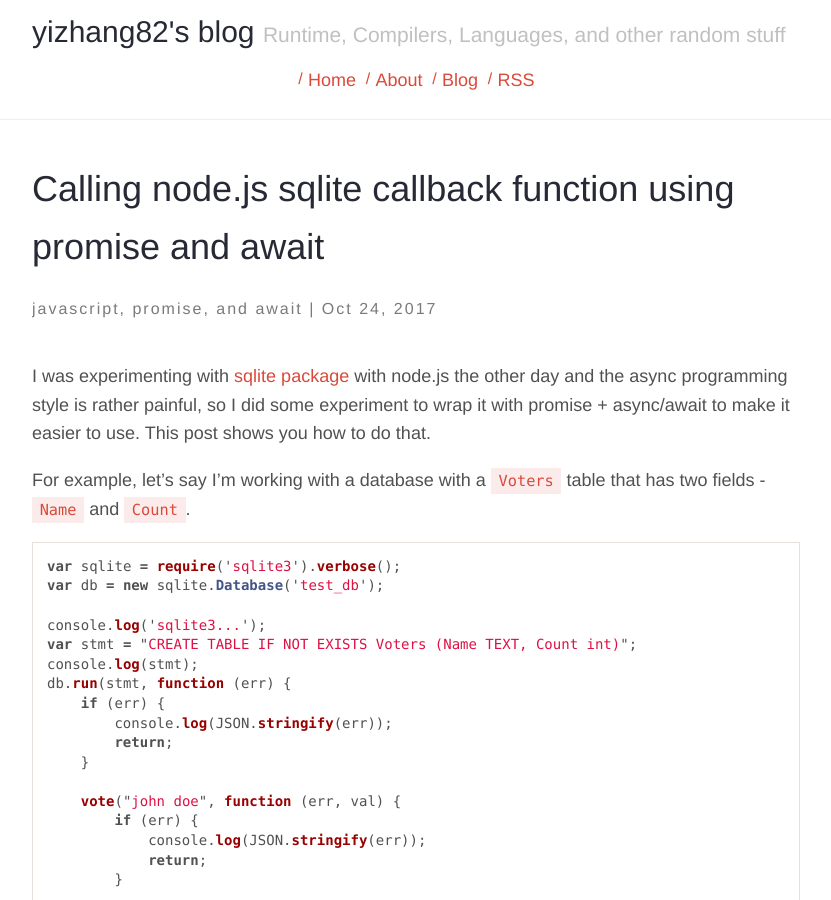
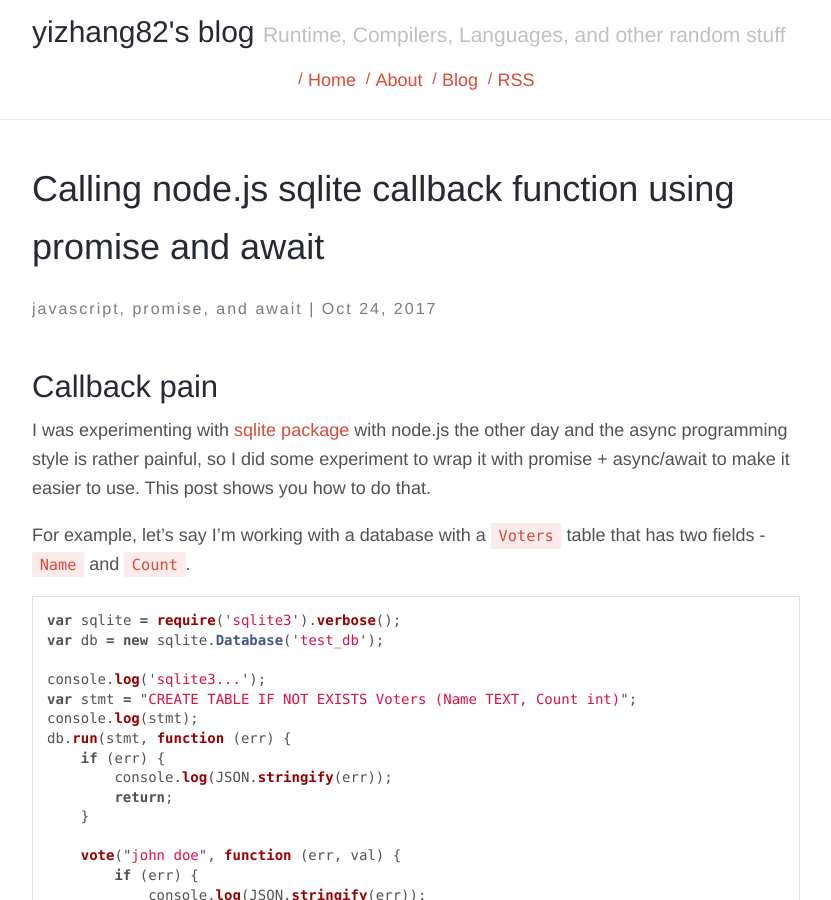
Before and after one commit to yizhang82/yizhang82.github.io, a Jekyll site: the page built from _posts/2017-10-24-sqlite-promise.md, in a window 1280 px wide and 900 px high. Shown: the whole window, without its empty margins (224-1055 px from the left). Built offline with Jekyll 4.4.1, drawn with Linux system fonts in a browser that asks for light colours; nearby versions of some CDN libraries; comment, search, counter and statistics services are not loaded.

Commit message:
Add another subsection

```diff
--- a/_posts/2017-10-24-sqlite-promise.md
+++ b/_posts/2017-10-24-sqlite-promise.md
@@ -10,6 +10,8 @@ permalink: async-sqlite-as-promise
 comments: true
 description: A gentle introduction to promise + async/await model and how to wrap existing callback code to the new model
 ---
+
+## Callback pain
 
 I was experimenting with [sqlite package](https://github.com/mapbox/node-sqlite3) with node.js the other day and the async programming style is rather painful, so I did some experiment to wrap it with promise + async/await to make it easier to use. This post shows you how to do that.
 
```
